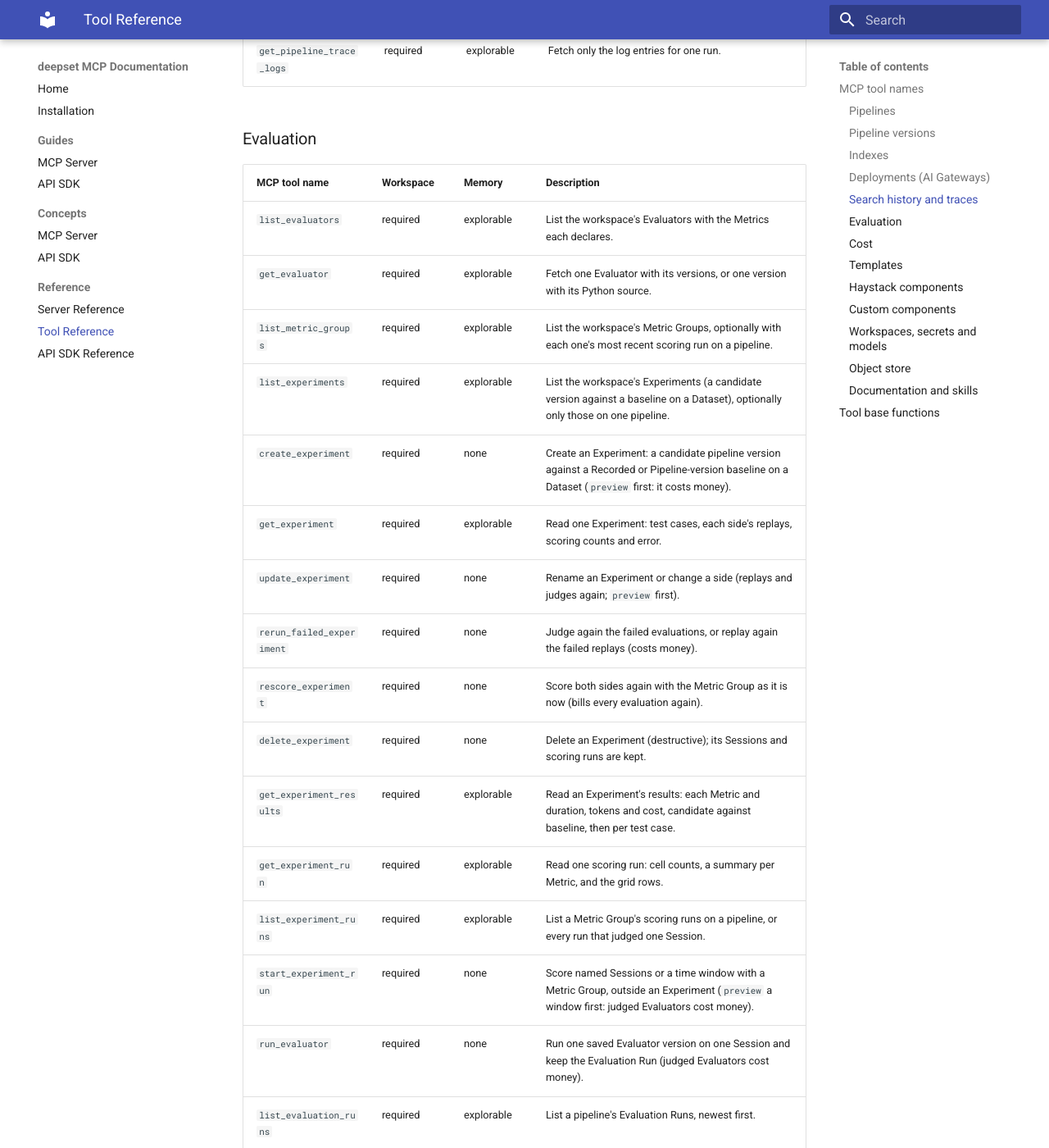
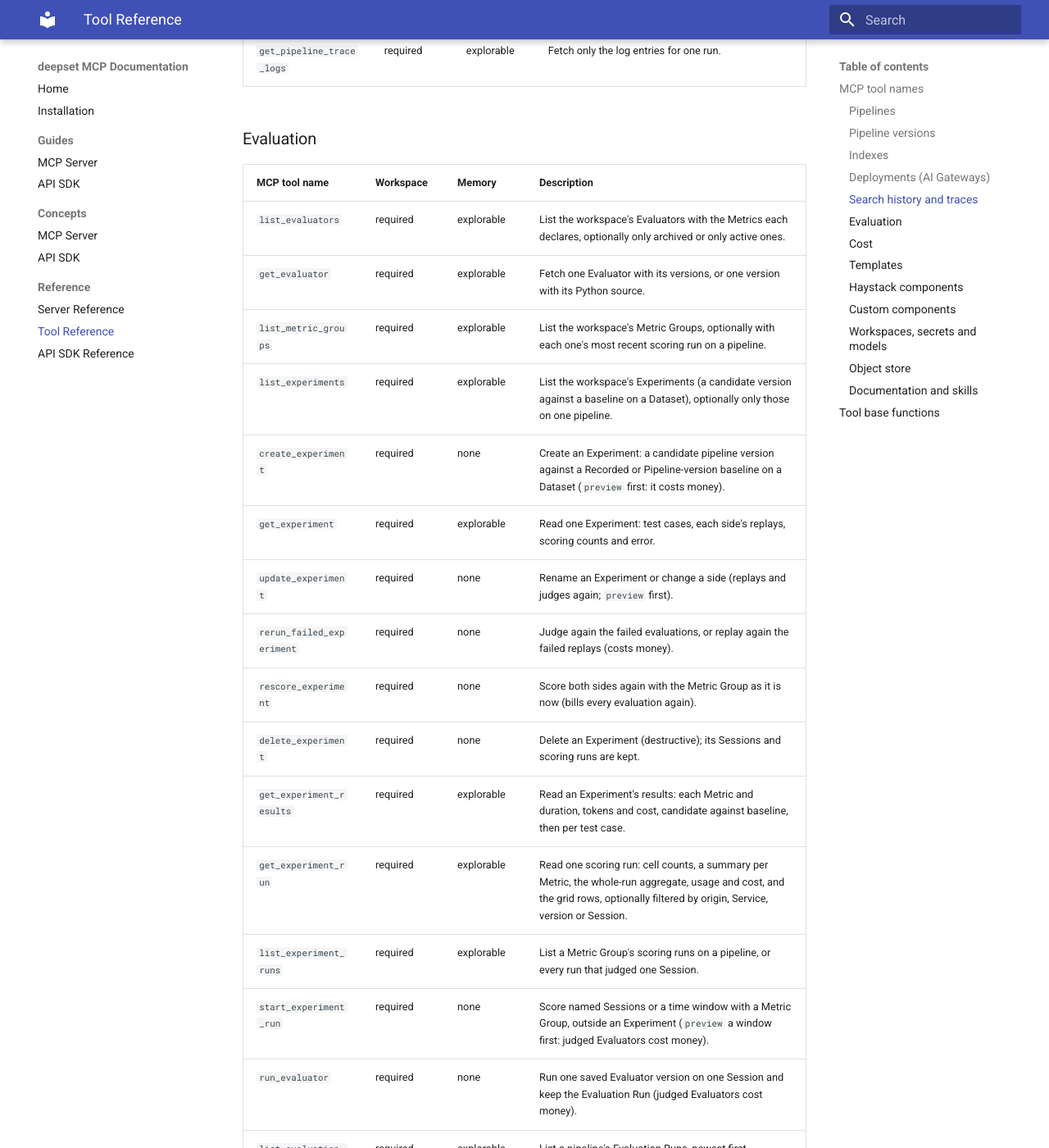
Before and after one commit to deepset-ai/deepset-mcp-server, an MkDocs documentation site: the page built from docs/reference/tool_reference.md, in a window 1280 px wide and 1400 px high, scrolled down 4535 px. Shown: the whole window at 82% size. Built offline with MkDocs 1.6.1 and Material for MkDocs 9.7.7, drawn with Linux system fonts in a browser that asks for light colours.

Commit message:
docs(evaluation): note the archived filter and the run aggregate in the tool reference
Co-Authored-By: Claude Sonnet 5.5 <noreply@anthropic.com>

```diff
--- a/docs/reference/tool_reference.md
+++ b/docs/reference/tool_reference.md
@@ -113,7 +113,7 @@ draft/version history. Each deployment tracks its own history of served pipeline
 
 | MCP tool name | Workspace | Memory | Description |
 | --- | --- | --- | --- |
-| `list_evaluators` | required | explorable | List the workspace's Evaluators with the Metrics each declares. |
+| `list_evaluators` | required | explorable | List the workspace's Evaluators with the Metrics each declares, optionally only archived or only active ones. |
 | `get_evaluator` | required | explorable | Fetch one Evaluator with its versions, or one version with its Python source. |
 | `list_metric_groups` | required | explorable | List the workspace's Metric Groups, optionally with each one's most recent scoring run on a pipeline. |
 | `list_experiments` | required | explorable | List the workspace's Experiments (a candidate version against a baseline on a Dataset), optionally only those on one pipeline. |
@@ -124,7 +124,7 @@ draft/version history. Each deployment tracks its own history of served pipeline
 | `rescore_experiment` | required | none | Score both sides again with the Metric Group as it is now (bills every evaluation again). |
 | `delete_experiment` | required | none | Delete an Experiment (destructive); its Sessions and scoring runs are kept. |
 | `get_experiment_results` | required | explorable | Read an Experiment's results: each Metric and duration, tokens and cost, candidate against baseline, then per test case. |
-| `get_experiment_run` | required | explorable | Read one scoring run: cell counts, a summary per Metric, and the grid rows. |
+| `get_experiment_run` | required | explorable | Read one scoring run: cell counts, a summary per Metric, the whole-run aggregate, usage and cost, and the grid rows, optionally filtered by origin, Service, version or Session. |
 | `list_experiment_runs` | required | explorable | List a Metric Group's scoring runs on a pipeline, or every run that judged one Session. |
 | `start_experiment_run` | required | none | Score named Sessions or a time window with a Metric Group, outside an Experiment (`preview` a window first: judged Evaluators cost money). |
 | `run_evaluator` | required | none | Run one saved Evaluator version on one Session and keep the Evaluation Run (judged Evaluators cost money). |
```
